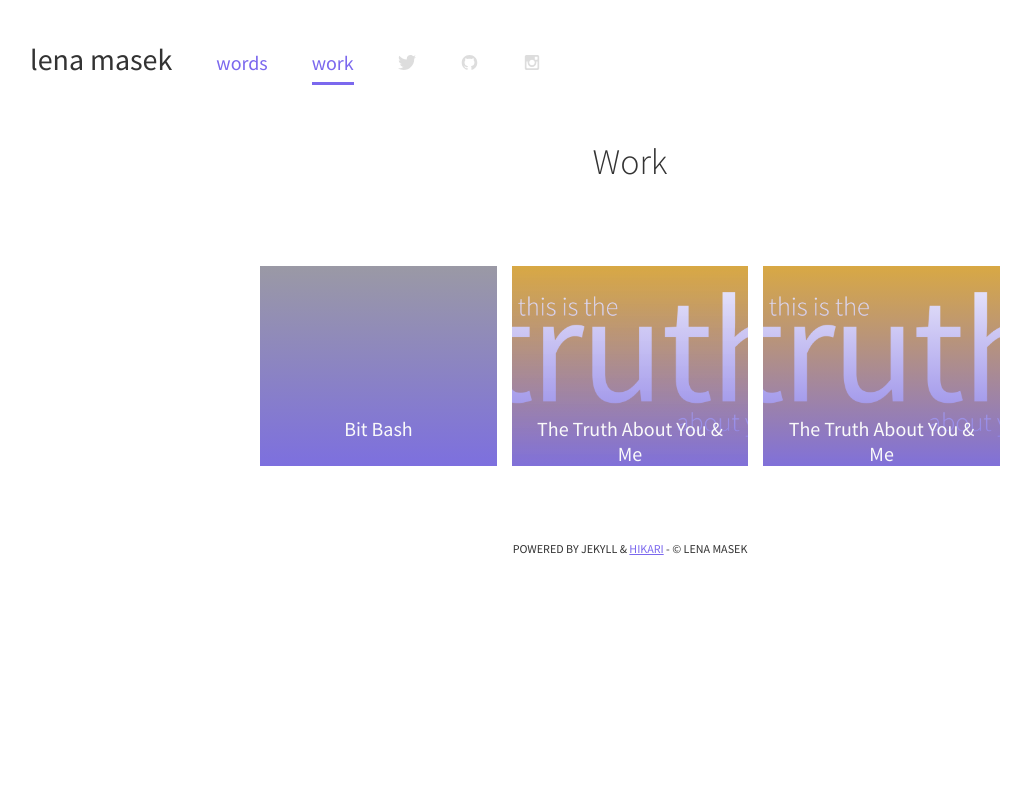
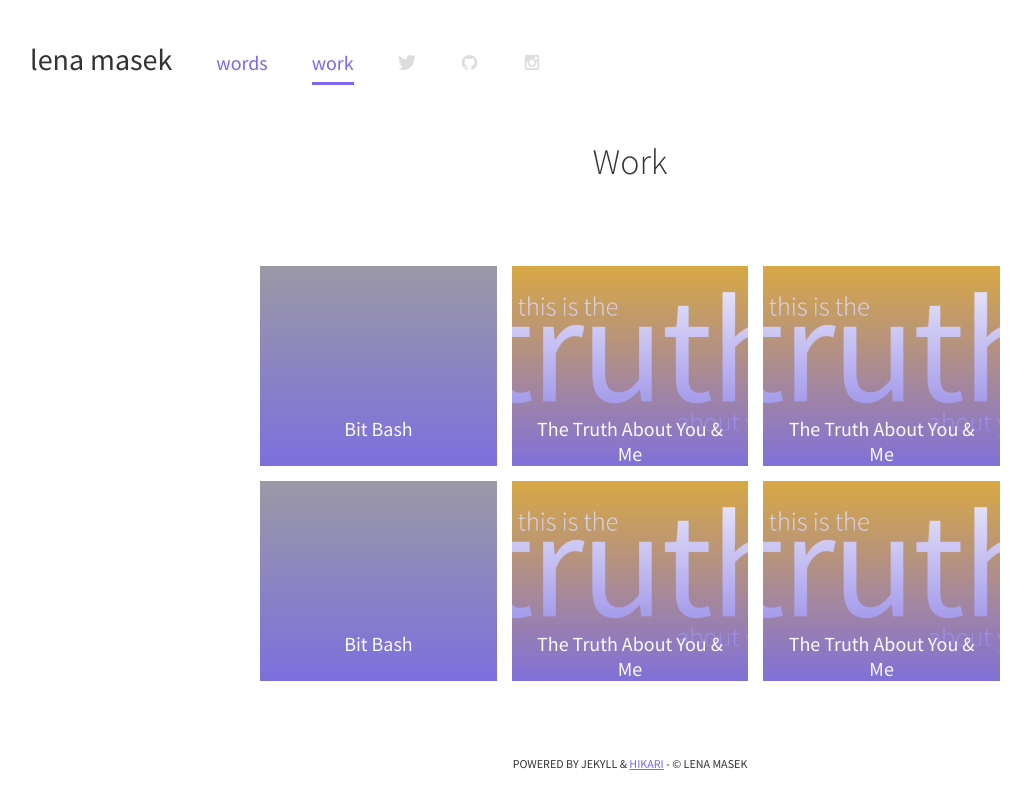
Before and after one commit to lenamasek/lenamasek.github.io, a Jekyll site: the page built from work/index.html, in a window 1280 px wide. Shown: the top 809 px of the page, without its empty margins (10-1041 px from the left). Built offline with Jekyll 4.4.1, drawn with Linux system fonts in a browser that asks for light colours.

Commit message:
doubling project group

```diff
--- a/work/index.html
+++ b/work/index.html
@@ -11,6 +11,12 @@ title: Homepage
 </section>
 
 <section class="single-wrap">
+
+<div class="group">
+	<div class="col span_2_of_6 portfolio-item" id="bitbash"></div>
+	<div class="col span_2_of_6 portfolio-item" id="truth"></div>
+	<div class="col span_2_of_6 portfolio-item" id="truth"></div>
+</div>
 
 <div class="group">
 	<div class="col span_2_of_6 portfolio-item" id="bitbash"></div>
```
